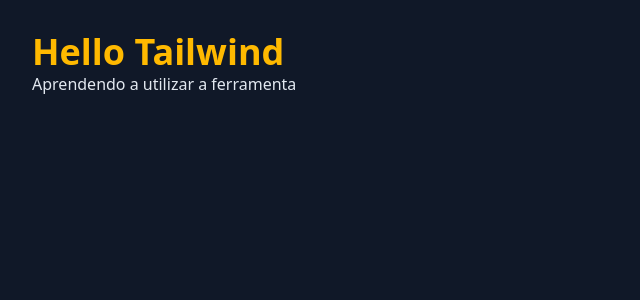
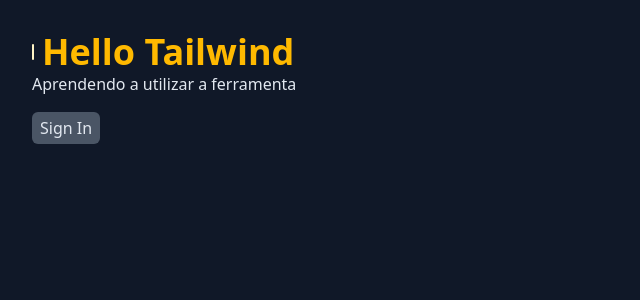
Before and after one commit to polyanetuag/tailwind-next, a Next.js app: page / in a window 1280 px wide. Shown: the top 300 px of the page, without its empty margins (0-640 px from the left). Built offline with nearby package versions, Linux system fonts and the light colour scheme.

Commit message:
Enhance Home component layout with flexbox for improved structure and readability

```diff
--- a/src/app/page.tsx
+++ b/src/app/page.tsx
@@ -1,8 +1,17 @@
 export default function Home() {
   return (
-    <div className="bg-gray-900 text-slate-200 h-screen p-8">
-      <h1 className="text-4xl text-amber-400 font-bold">Hello Tailwind</h1>
+    <div className=" bg-gray-900 text-slate-200 h-screen p-8 ">
+      <h1 className="flex items-center text-4xl text-amber-400 font-bold before:w-0.5 before:h-4 before:bg-amber-100 gap-2 before:rounded-md ">
+        Hello Tailwind
+      </h1>
       <p>Aprendendo a utilizar a ferramenta</p>
+
+      <button
+        // disabled
+        className="bg-gray-600 px-2 py-1 mt-4 rounded-md font-medium cursor-pointer transition-colors enabled:hover:bg-gray-500 disabled:opacity-50 disabled:cursor-not-allowed"
+      >
+        Sign In
+      </button>
     </div>
   );
 }
```
